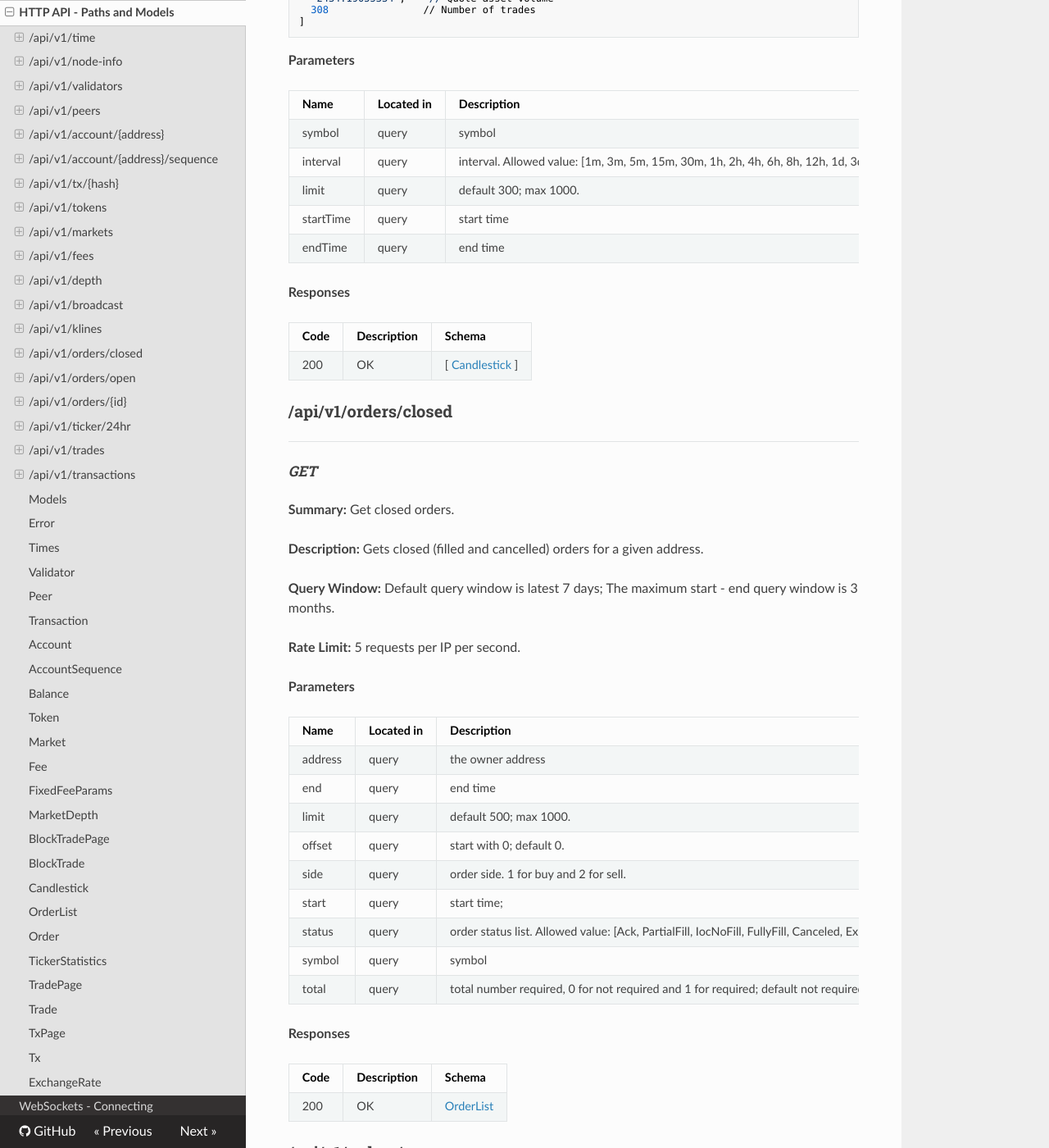
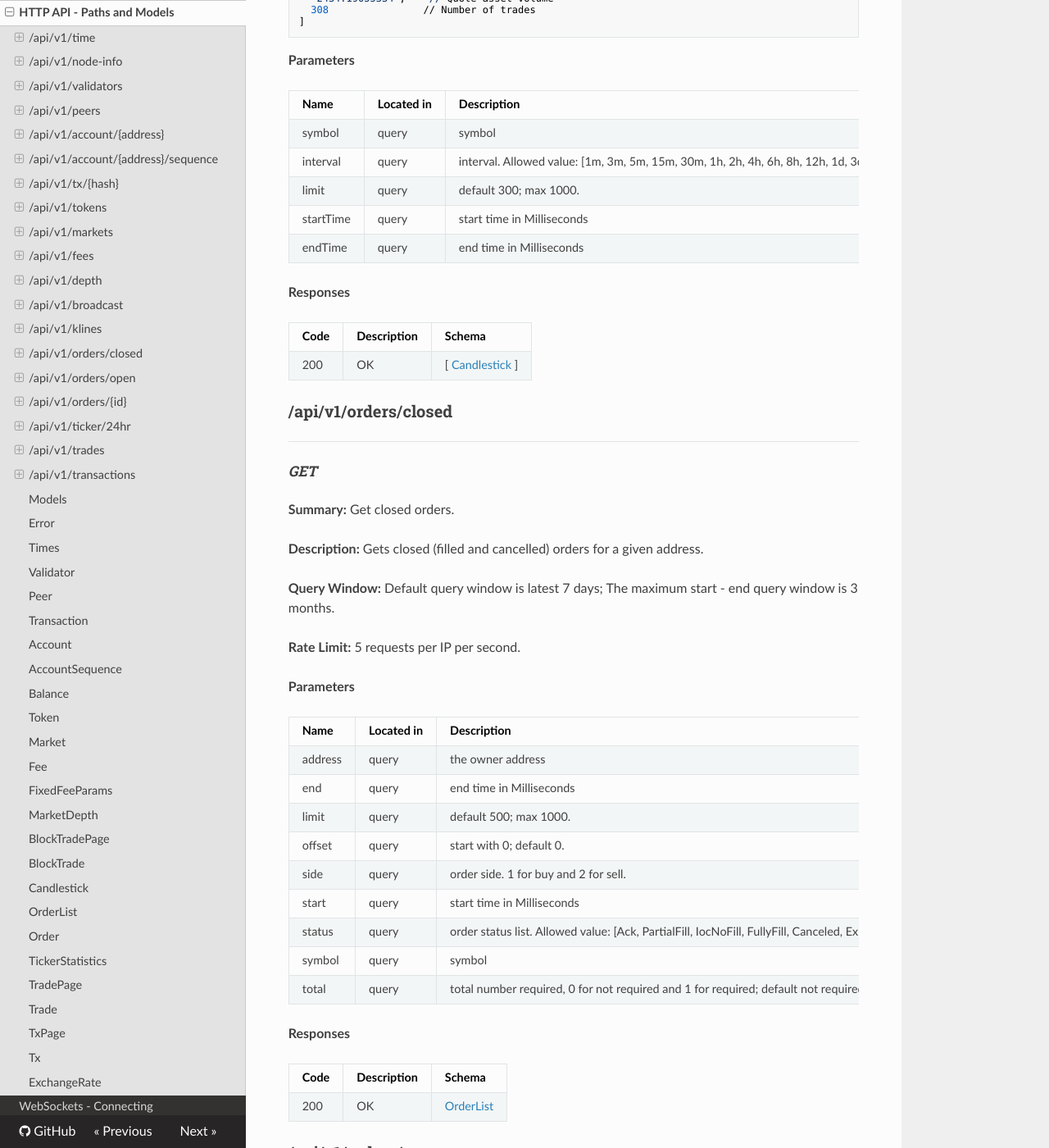
Before and after one commit to yash-sharma1/docs-site, an MkDocs documentation site: the page built from docs/api-reference/dex-api/paths.md, in a window 1280 px wide and 1400 px high, scrolled down 9850 px. Shown: the whole window at 82% size. Built offline with MkDocs 1.6.1, drawn with Linux system fonts in a browser that asks for light colours; nearby versions of some CDN libraries; some of the changed text lies outside the part shown.

```diff
--- a/docs/api-reference/dex-api/paths.md
+++ b/docs/api-reference/dex-api/paths.md
@@ -405,8 +405,8 @@ If the time window is larger than limits, only the first n klines will return. I
 | symbol | query | symbol | Yes | string |
 | interval | query | interval. Allowed value: [1m, 3m, 5m, 15m, 30m, 1h, 2h, 4h, 6h, 8h, 12h, 1d, 3d, 1w, 1M] | Yes | string |
 | limit | query | default 300; max 1000. | No | integer |
-| startTime | query | start time | No | long |
-| endTime | query | end time | No | long |
+| startTime | query | start time in Milliseconds | No | long |
+| endTime | query | end time in Milliseconds | No | long |
 
 **Responses**
 
@@ -431,11 +431,11 @@ If the time window is larger than limits, only the first n klines will return. I
 | Name | Located in | Description | Required | Schema |
 | ---- | ---------- | ----------- | -------- | ---- |
 | address | query | the owner address | Yes | string |
-| end | query | end time | No | long |
+| end | query | end time in Milliseconds | No | long |
 | limit | query | default 500; max 1000. | No | integer |
 | offset | query | start with 0; default 0. | No | integer |
 | side | query | order side. 1 for buy and 2 for sell. | No | integer |
-| start | query | start time; | No | long |
+| start | query | start time in Milliseconds | No | long |
 | status | query | order status list. Allowed value: [Ack, PartialFill, IocNoFill, FullyFill, Canceled, Expired, FailedBlocking, FailedMatching] | No | [ string ] |
 | symbol | query | symbol | No | string |
 | total | query | total number required, 0 for not required and 1 for required; default not required, return total=-1 in response | No | integer |
@@ -543,14 +543,14 @@ If the time window is larger than limits, only the first n klines will return. I
 | ---- | ---------- | ----------- | -------- | ---- |
 | address | query | the buyer/seller address | No | string |
 | buyerOrderId | query | buyer order id | No | string |
-| end | query | end time | No | long |
+| end | query | end time in Milliseconds | No | long |
 | height | query | block height | No | long |
 | limit | query | default 500; max 1000. | No | integer |
 | offset | query | start with 0; default 0. | No | integer |
 | quoteAsset | query | quote asset | No | string |
 | sellerOrderId | query | seller order id | No | string |
 | side | query | order side. 1 for buy and 2 for sell. | No | integer |
-| start | query | start time; | No | long |
+| start | query | start time in Milliseconds | No | long |
 | symbol | query | symbol | No | string |
 | total | query | total number required, 0 for not required and 1 for required; default not required, return total=-1 in response | No | integer |
 
@@ -581,11 +581,11 @@ If the time window is larger than limits, only the first n klines will return. I
 | ---- | ---------- | ----------- | -------- | ---- |
 | address | query | address | Yes | string |
 | blockHeight | query | blockHeight | No | long |
-| endTime | query | endTime | No | long |
+| endTime | query | endTime in Milliseconds | No | long |
 | limit | query | limit | No | integer |
 | offset | query | offset | No | integer |
 | side | query | transaction side. Allowed value: [ RECEIVE, SEND] | No | string |
-| startTime | query | start time; | No | long |
+| startTime | query | start time in Milliseconds | No | long |
 | txAsset | query | txAsset | No | string |
 | txType | query | transaction type. Allowed value: [ NEW_ORDER,ISSUE_TOKEN,BURN_TOKEN,LIST_TOKEN,CANCEL_ORDER,FREEZE_TOKEN,UN_FREEZE_TOKEN,TRANSFER,PROPOSAL,VOTE,MINT,DEPOSIT] | No | string |
 
```
